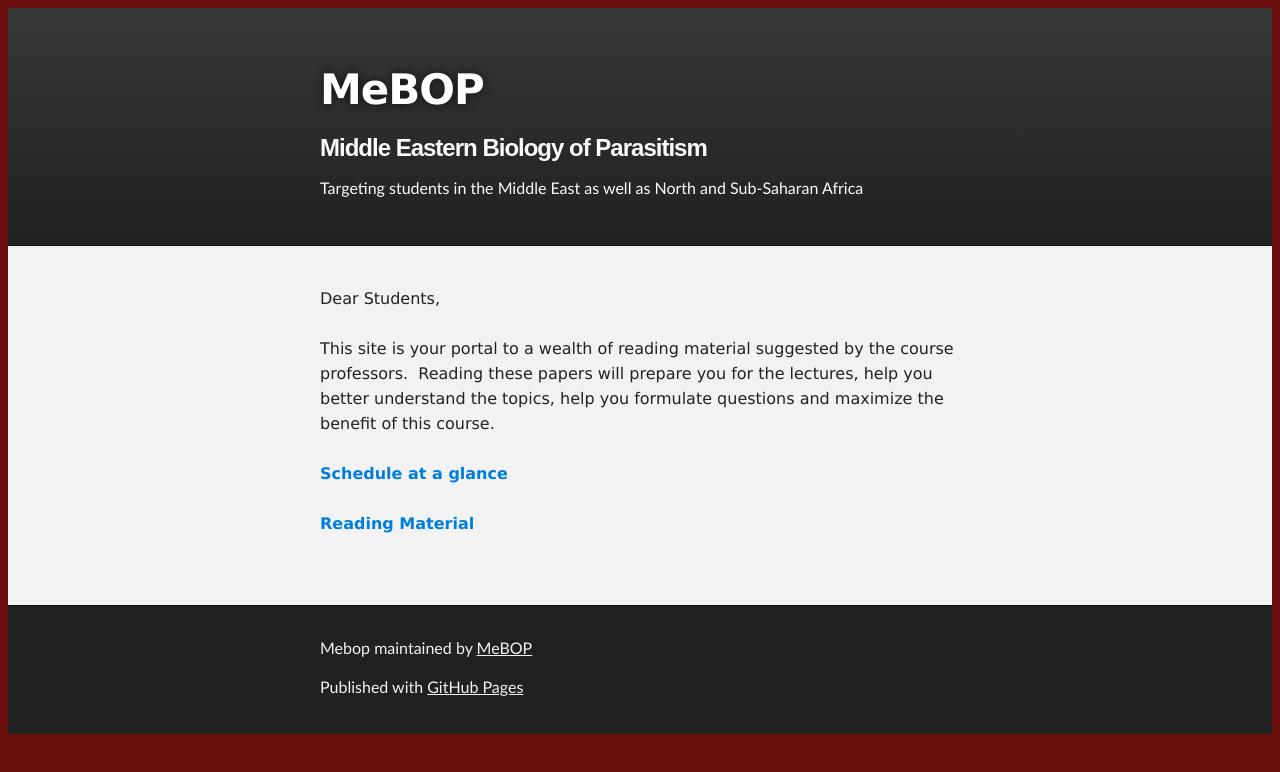
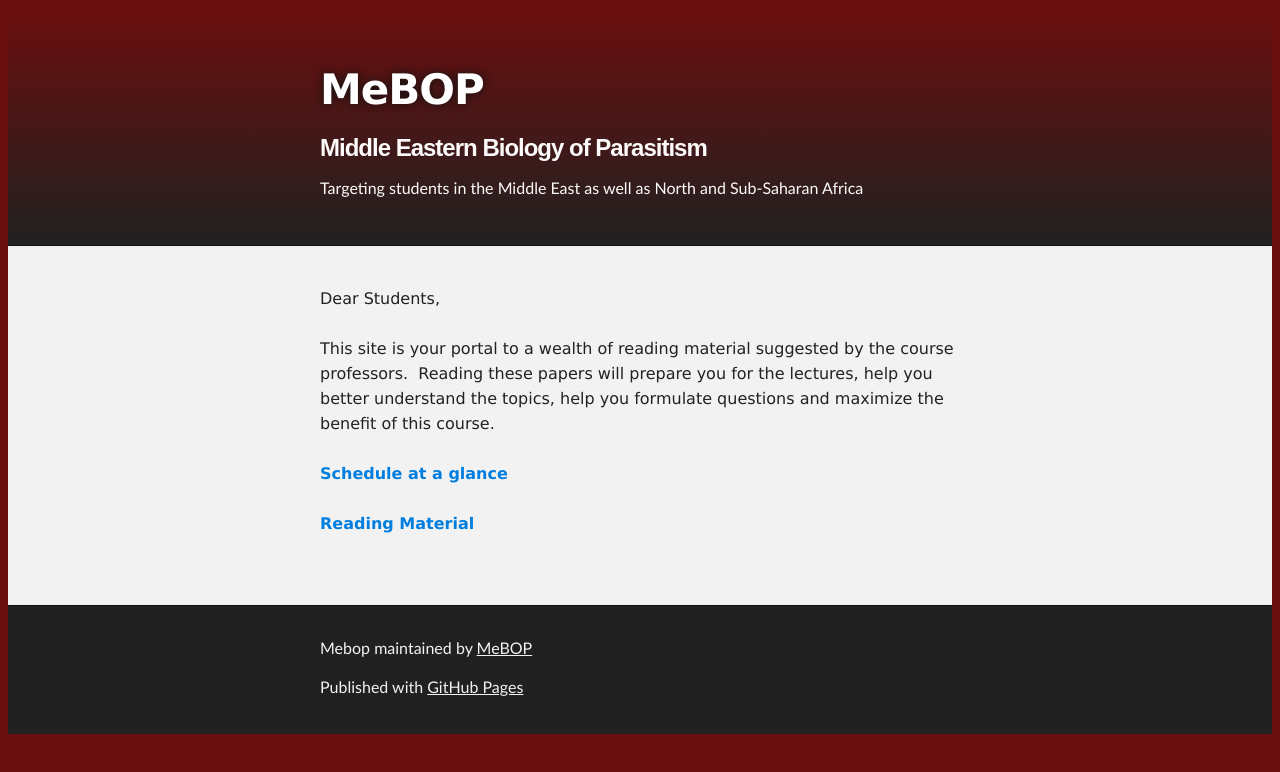
Before and after one commit to MeBOP/MeBOP, a plain HTML site: page index.html in a window 1280 px wide. Drawn offline with Linux system fonts and the light colour scheme.

Commit message:
style sheet color

```diff
--- a/stylesheets/stylesheet.css
+++ b/stylesheets/stylesheet.css
@@ -295,11 +295,11 @@ Full-Width Styles
 
 #header_wrap {
   background: #6b0e0e;
-  background: -moz-linear-gradient(top, #373737, #212121);
-  background: -webkit-linear-gradient(top, #373737, #212121);
-  background: -ms-linear-gradient(top, #373737, #212121);
-  background: -o-linear-gradient(top, #373737, #212121);
-  background: linear-gradient(top, #373737, #212121);
+  background: -moz-linear-gradient(top, #6b0e0e, #212121);
+  background: -webkit-linear-gradient(top, #6b0e0e, #212121);
+  background: -ms-linear-gradient(top, #6b0e0e, #212121);
+  background: -o-linear-gradient(top, #6b0e0e, #212121);
+  background: linear-gradient(top, #6b0e0e, #212121);
 }
 
 #header_wrap .inner {
```
